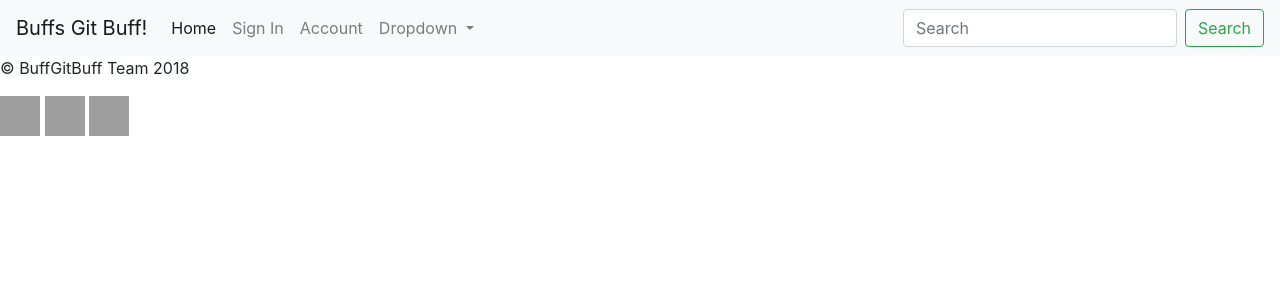
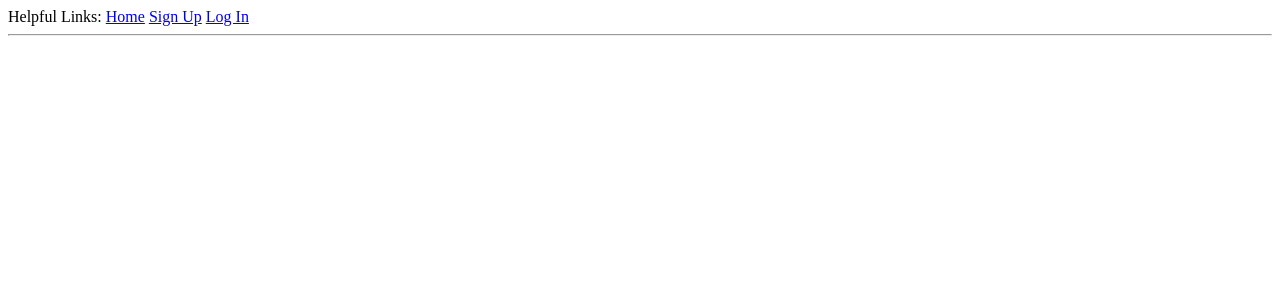
Before and after one commit to tyto8880/buffsgitbuff, a Flask app: page / in a window 1280 px wide. Shown: the top 300 px of the page. Run offline with Flask 2, Linux system fonts and the light colour scheme; some libraries are stand-ins or nearby versions; grey boxes are pictures that could not be loaded.

Commit message:
fixed html issues, stable version with signin/login/logout is now available on local host

```diff
--- a/buff2s/app/routes.py
+++ b/buff2s/app/routes.py
@@ -9,7 +9,8 @@ import app.validation as validate
 
 @app.route('/user/<user>')
 def userdash(user):
-    return render_template('user.html')
+    userInfo = db.getUserInfo(user)
+    return render_template('user.html', user=userInfo)
 
 
 # base webpage
--- a/buff2s/app/templates/base.html
+++ b/buff2s/app/templates/base.html
@@ -1,79 +1,24 @@
 <!DOCTYPE html>
-<html>
-	<head> <!-- These are Tags -->
-		<meta charset = "utf-8">
-		<title>
-			Buffs get Buff!
-		</title>
-
-        <!-- include stylesheet -->
-		<link rel = "stylesheet" type = "text/css" href = "{{ url_for('static',filename = 'css.css')}}">
-		<link rel = "stylesheet" type = "text/css" href = "{{ url_for('static',filename = 'normalize.css')}}">
-        <!-- include bootstrap-->
-        <link rel= "stylesheet" href="https://maxcdn.bootstrapcdn.com/bootstrap/4.0.0/css/bootstrap.min.css" integrity="sha384-Gn5384xqQ1aoWXA+058RXPxPg6fy4IWvTNh0E263XmFcJlSAwiGgFAW/dAiS6JXm" crossorigin="anonymous">
-	</head>
-
-<body id="header_body">
-
-    <nav class="navbar navbar-expand-lg navbar-light bg-light">
-      <a class="navbar-brand" href="#">Buffs Git Buff!</a>
-      <button class="navbar-toggler" type="button" data-toggle="collapse" data-target="#navbarSupportedContent" aria-controls="navbarSupportedContent" aria-expanded="false" aria-label="Toggle navigation">
-        <span class="navbar-toggler-icon"></span>
-      </button>
-
-      <div class="collapse navbar-collapse" id="navbarSupportedContent">
-        <ul class="navbar-nav mr-auto">
-          <li class="nav-item active">
-            <a class="nav-link" href= "{{ url_for('home') }}" >Home <span class="sr-only">(current)</span></a>
-          </li>
-          <li class="nav-item">
-              {% if session['logged_in'] == True %}
-            <a class="nav-link disabled" href="#">{{ session['username'] }}</a>
-              {% else %}
-                  <a class="nav-link" href="{{ url_for('login') }}">Sign In</a>
-              {% endif %}
-          </li>
-            <li class="nav-item">
-            <a class="nav-link" href="#">Account</a>
-          </li>
-          <li class="nav-item dropdown">
-            <a class="nav-link dropdown-toggle" href="#" id="navbarDropdown" role="button" data-toggle="dropdown" aria-haspopup="true" aria-expanded="false">
-              Dropdown
-            </a>
-            <div class="dropdown-menu" aria-labelledby="navbarDropdown">
-              <a class="dropdown-item" href="#">Action</a>
-              <a class="dropdown-item" href="#">Another action</a>
-              <div class="dropdown-divider"></div>
-              <a class="dropdown-item" href="#">Something else here</a>
-            </div>
-          </li>
-        {% if session['logged_in'] == True %}
-            <li>
-                <a href = "{{ url_for('logout')}}"> <button class="btn btn-default" type="button">Sign out</button> </a>
-            </li>
-        {% endif %}
-        </ul>
-        <form class="form-inline my-2 my-lg-0">
-          <input class="form-control mr-sm-2" type="search" placeholder="Search" aria-label="Search">
-          <button class="btn btn-outline-success my-2 my-sm-0" type="submit">Search</button>
-        </form>
-      </div>
-    </nav>
-</body>
-
+<html lang="en">
+<head>
+    <meta charset="UTF-8">
+    <title>{% block title %}{% endblock %} - Buffs get Buff!</title>
+</head>
+<link rel="shortcut icon" href="{{ url_for('static', filename='assets/favicon.ico') }}">
 <body>
-    <div class = "container-fluid" style = "min-height:100%">
-    {% block body %}{% endblock %}
-    </div>
-</body>
-
-<body style= "bottom: 0; vertical-align: center;">
-				<p>
-					&copy; BuffGitBuff Team 2018
-				</p>
-
-				<a href = "http://twitter.com"> <img src = "{{ url_for('static', filename = 'twitter.png') }}" alt = "Twitter" style = "width:40px;height:40px;"></a>
-				<a href = "http://facebook.com"> <img src = "{{ url_for('static', filename = 'facebook.png') }}" alt="Facebook" style = "width:40px;height:40px;"></a>
-                <a href = "http://google.com"> <img src = "{{ url_for('static', filename = 'google.png.jpg') }}" alt = "Google" style = "width:40px;height:40px;"></a>
+<div>Helpful Links:
+    <a href="{{ url_for('home') }}">Home</a>
+    {% if not session['username'] %}
+    <a href="{{ url_for('signup') }}">Sign Up</a>
+    <a href="{{ url_for('login') }}">Log In</a>
+    {% endif %}
+    {% if session['username'] %}
+    <a href="{{ url_for('userdash', user=session['username']) }}">Your Page</a>
+    <a href="{{ url_for('logout') }}">Log Out</a>
+    {% endif %}
+    {% block menuitem %}{% endblock %}
+</div>
+<hr>
+{% block content %}{% endblock %}
 </body>
 </html>
```
Also changed, not shown: buff2s/app/templates/baseAaron.html (added, +77 -0 lines), buff2s/app/templates/user.html (+7 -1 lines).
